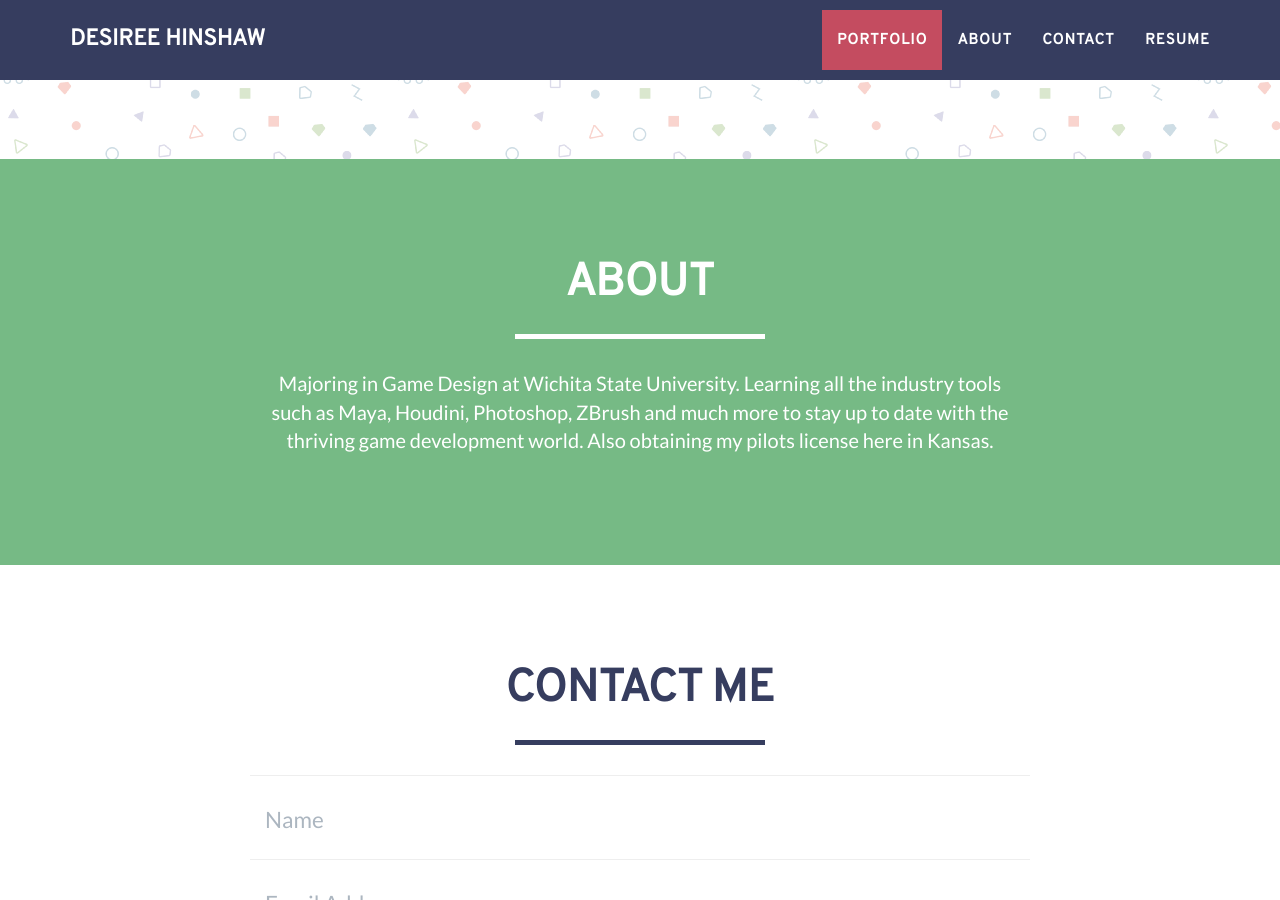
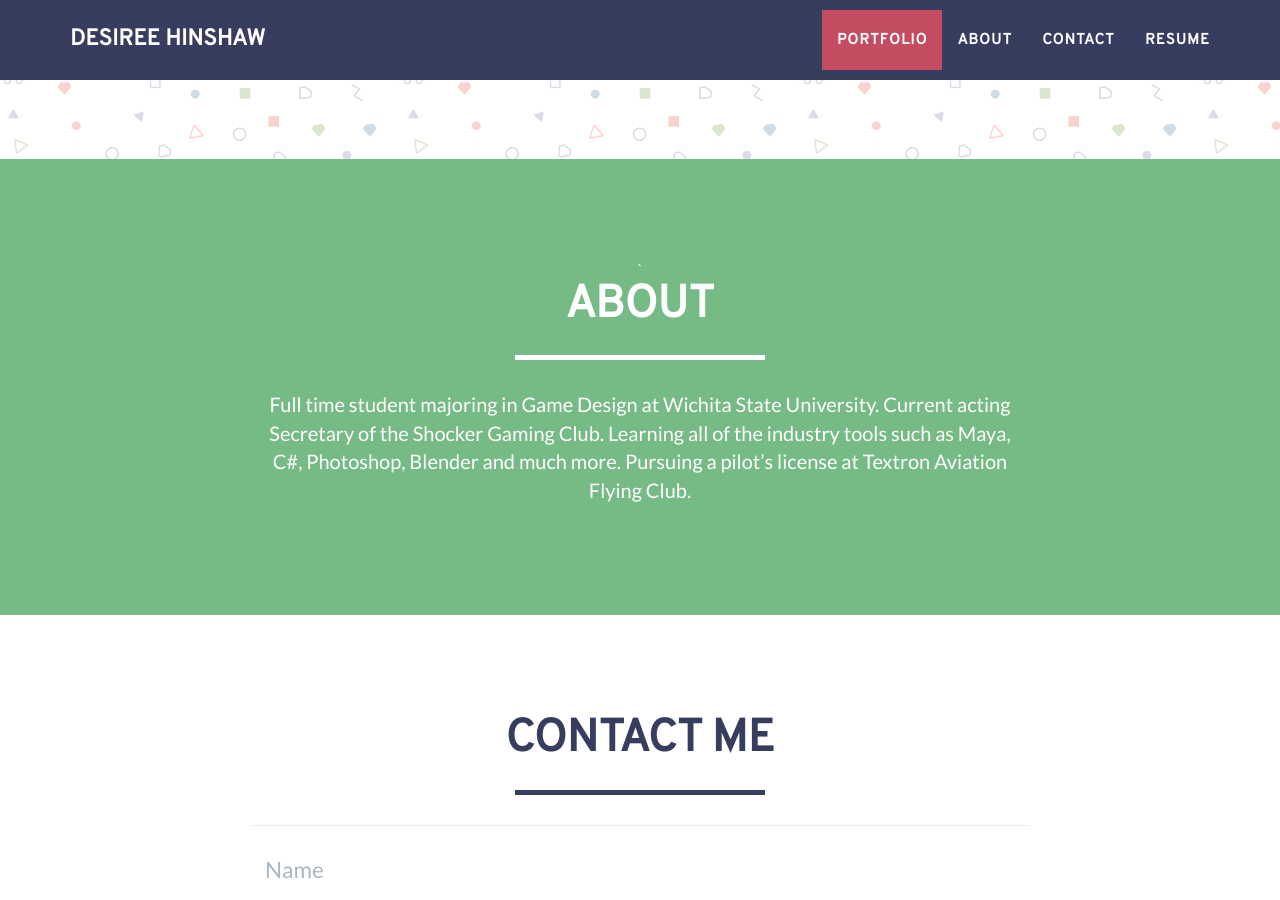
Before and after one commit to desimae/desimae.github.io, a Jekyll site: the page built from index.html, in a window 1280 px wide and 900 px high, scrolled down 1911 px. Built offline with Jekyll 4.4.1, drawn with Linux system fonts in a browser that asks for light colours; some web fonts are replaced.

Commit message:
updated about section

```diff
--- a/_includes/about.html
+++ b/_includes/about.html
@@ -2,15 +2,17 @@
     <section class="success" id="about">
         <div class="container">
             <div class="row">
-                <div class="col-lg-12 text-center">
+                <div class="col-lg-12 text-center">`
                     <h2>About</h2>
                     <hr class="star-light">
                 </div>
             </div>
             <div class="row">
                 <div class="col-lg-8 col-lg-offset-2 text-center">
-                    <p>Majoring in Game Design at Wichita State University. Learning all the industry tools such as Maya, Houdini, Photoshop, ZBrush and much more to stay up
-                        to date with the thriving game development world. Also obtaining my pilots license here in Kansas.</p>
+                    <p>
+                        Full time student majoring in Game Design at Wichita State University. Current acting Secretary of the Shocker Gaming Club.
+                         Learning all of the industry tools such as Maya, C#, Photoshop, Blender and much more. Pursuing a pilot’s license at Textron Aviation Flying Club.
+                    </p>
                 </div>
                 <!-- <div class="col-lg-4">
                     <p>Whether you're a student looking to showcase your work, a professional looking to attract clients, or a graphic artist looking to share your projects, this template is the perfect starting point! </p>
```
